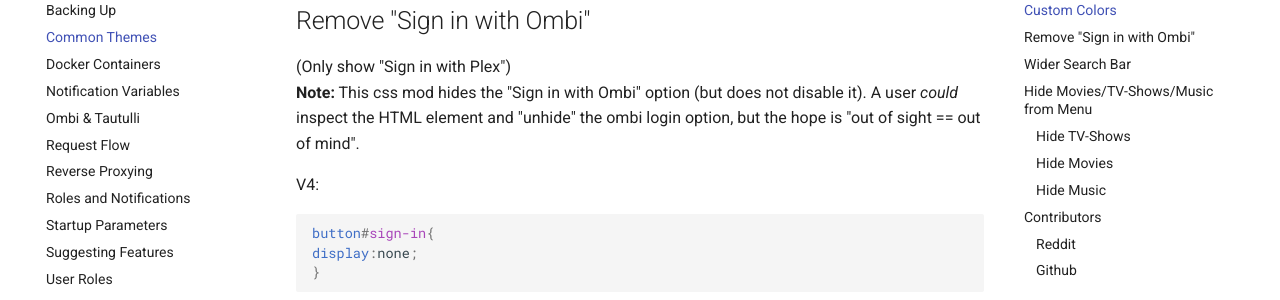
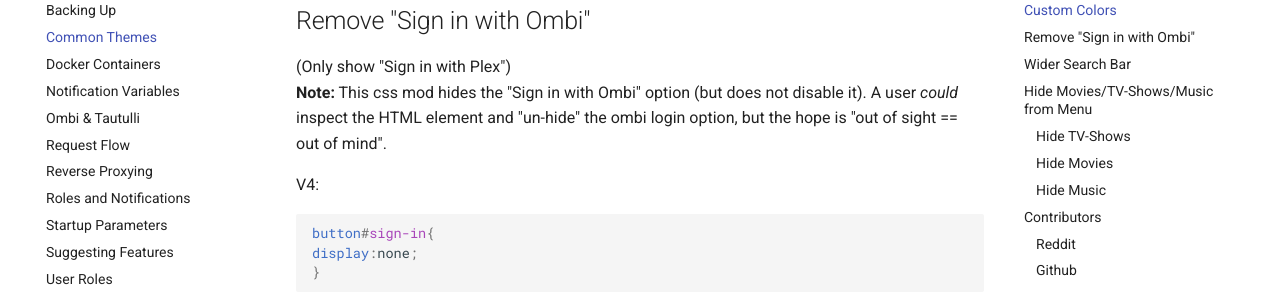
Before and after one commit to Ombi-app/Ombi.Docs, an MkDocs documentation site: the page built from docs/info/common-themes.md, in a window 1280 px wide and 900 px high, scrolled down 1207 px. Shown: the part 152-452 px from the top of the window. Built offline with MkDocs 1.6.1 and Material for MkDocs 9.7.7, drawn with Linux system fonts in a browser that asks for light colours; comment, search, counter and statistics services are not loaded; some of the changed text lies outside the part shown.

Commit message:
lint common themes

```diff
--- a/docs/info/common-themes.md
+++ b/docs/info/common-themes.md
@@ -59,7 +59,7 @@
 ## Remove "Sign in with Ombi"
 
 (Only show "Sign in with Plex")
-**Note:** This css mod hides the "Sign in with Ombi" option (but does not disable it). A user _could_ inspect the HTML element and "unhide" the ombi login option, but the hope is "out of sight == out of mind".
+**Note:** This css mod hides the "Sign in with Ombi" option (but does not disable it). A user _could_ inspect the HTML element and "un-hide" the ombi login option, but the hope is "out of sight == out of mind".
 
 V4:
 
@@ -130,7 +130,7 @@
 [sokotaro](https://www.reddit.com/user/sokotaro/)
 
 * Remove Sign In with Ombi
-* Increase Searchbar on Mobile
+* Increase Search bar on Mobile
 
 [Rockfist93](https://www.reddit.com/user/Rockfist93/)
 
```
